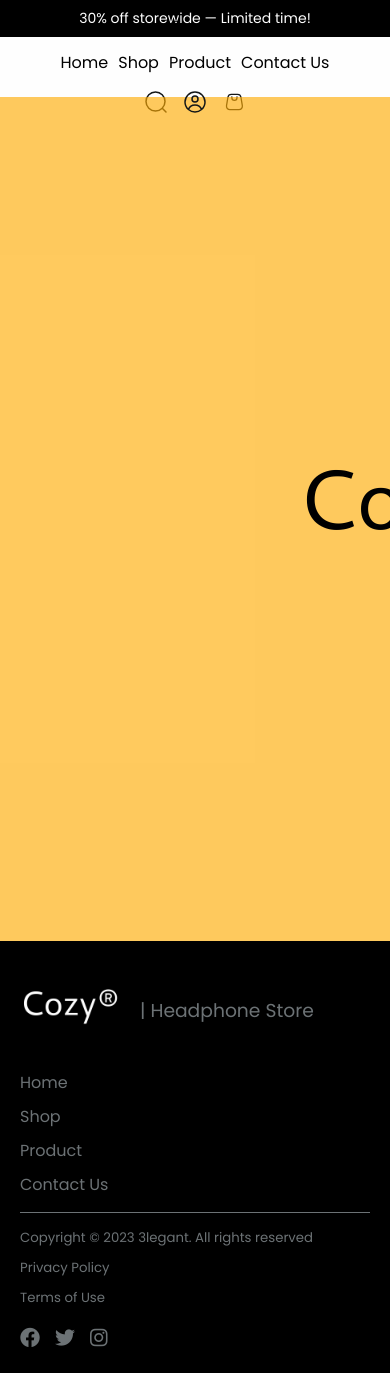
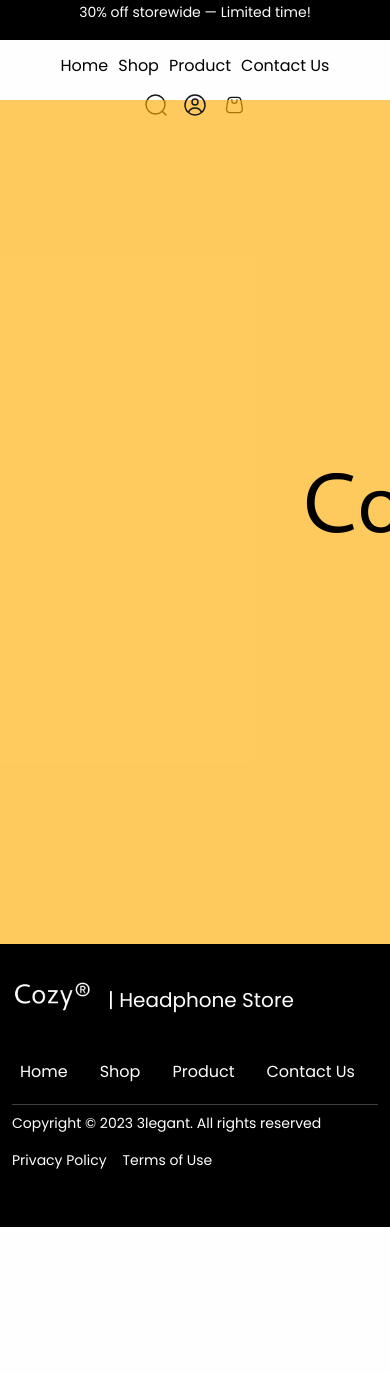
Before and after one commit to Guibertagna/projeto-final, a Vue app: page /userlogin in a window 390 px wide. After the commit the page ends 1227 px from the top, so only its background shows below. Built offline with nearby package versions, Linux system fonts and the light colour scheme.

Commit message:
fazendo chekcout

```diff
--- a/package.json
+++ b/package.json
@@ -10,6 +10,7 @@
   },
   "dependencies": {
     "axios": "^1.8.3",
+    "bootstrap": "^5.3.5",
     "pinia": "^3.0.1",
     "pinia-plugin-persistedstate": "^4.2.0",
     "vue": "^3.5.13",
--- a/src/assets/main.css
+++ b/src/assets/main.css
@@ -1,5 +1,6 @@
 @import url('https://fonts.googleapis.com/css2?family=Poppins:wght@300;400;500;600;700&display=swap');
 
+@import url(https://cdn.jsdelivr.net/npm/bootstrap@5.3.3/dist/css/bootstrap.min.css);
 *,
 *::before,
 *::after {
--- a/src/components/AddressesComponent.vue
+++ b/src/components/AddressesComponent.vue
@@ -1,5 +1,5 @@
 <template>
-    <div>
+    <div class="address-section">
         <div class="all-contet">
             <div class="space-y-4">
                 <label for="streetStore">Rua</label>
@@ -22,8 +22,11 @@
             </div>
         </div>
         <div class="buttons" >
-            <button @click="useAddress.addAddress()">
+            <button class="button" @click="useAddress.addAddress()">
                 Add
+            </button>
+            <button v-if="useAddress.userAddresses.length != 0" class="button-cancel" @click="useAddress.isCreateAddress = false">
+                Cancel
             </button>
         </div>
     </div>
@@ -35,6 +38,15 @@
 
 </script>
 <style>
+.address-section{
+    border: 1px solid #ccc;
+    border-radius: 8px;
+    padding: 20px;
+    margin-top: 20px;
+
+    display: flex;
+    flex-direction: column;
+}
     .input {
         width: 100%;
         padding: 8px;
@@ -44,7 +56,29 @@
         display: block;
         margin-top: 4px;
     }
-
+    .buttons{
+        margin: 20px;
+        display: flex;
+        justify-content: space-between;
+    }
+    .button{
+        background-color: green;
+        color: white;
+        padding: 10px 20px;
+        border: none;
+        border-radius: 4px;
+        cursor: pointer;
+        font-size: 16px;
+    }
+    .button-cancel{
+        background-color: red;
+        color: white;
+        padding: 10px 20px;
+        border: none;
+        border-radius: 4px;
+        cursor: pointer;
+        font-size: 16px;
+    }
     label {
         display: block;
         font-weight: bold;
--- a/src/components/FooterComponent.vue
+++ b/src/components/FooterComponent.vue
@@ -1,142 +1,81 @@
 <template>
-    <div>
-      <link rel="stylesheet" href="https://cdnjs.cloudflare.com/ajax/libs/font-awesome/6.4.2/css/all.min.css">
+  <footer class="bg-primary text-white py-3">
+    <div class="container">
+      <div class="row align-items-center mb-3">
 
-    <div class="footer">
-      <div class="upside">
-        <div class="upside-left">
-          <img src="@/assets/logo-white.png" class="logo" />
-          <h3>| Headphone Store</h3>
+        <div class="col-md-6 d-flex align-items-center mb-3 mb-md-0">
+          <img src="@/assets/logo-white.png" class="img-fluid me-3" style="width: 80px;">
+          <h5 class="mb-0">| Headphone Store</h5>
         </div>
-        <div class="upside-right">
-          <nav class="links">
-            <li>Home</li>
-            <li>Shop</li>
-            <li>Product</li>
-            <li>Contact Us</li>
-          </nav>
+
+
+        <div class="col-md-6">
+          <ul class="nav justify-content-md-end justify-content-start">
+            <li class="nav-item"><a href="#" class="nav-link text-white">Home</a></li>
+            <li class="nav-item"><a href="#" class="nav-link text-white">Shop</a></li>
+            <li class="nav-item"><a href="#" class="nav-link text-white">Product</a></li>
+            <li class="nav-item"><a href="#" class="nav-link text-white">Contact Us</a></li>
+          </ul>
         </div>
       </div>
-      <hr class="thin-line">
-      <div class="underside">
-        <div class="underside-left">
-          <h5>Copyright © 2023 3legant. All rights reserved</h5>
-          <h5>Privacy Policy</h5>
-          <h5>Terms of Use</h5>
+
+      <hr class="my-2 bg-light">
+
+      <div class="row align-items-center">
+
+        <div class="col-md-6 mb-3 mb-md-0">
+          <div class="d-flex flex-wrap gap-3">
+            <small class="mb-0">Copyright © 2023 3legant. All rights reserved</small>
+            <small><a href="#" class="text-white text-decoration-none">Privacy Policy</a></small>
+            <small><a href="#" class="text-white text-decoration-none">Terms of Use</a></small>
           </div>
-        <div class="social-icons">
-          <a href="#"><i class="fab fa-facebook"></i></a>
-          <a href="#"><i class="fab fa-twitter"></i></a>
-          <a href="#"><i class="fab fa-instagram"></i></a>
+        </div>
+
+        <div class="col-md-6 text-md-end">
+          <a href="#" class="text-white mx-2"><i class="fab fa-facebook-f"></i></a>
+          <a href="#" class="text-white mx-2"><i class="fab fa-twitter"></i></a>
+          <a href="#" class="text-white mx-2"><i class="fab fa-instagram"></i></a>
         </div>
       </div>
     </div>
-    </div>
+  </footer>
 </template>
 
-  <script setup></script>
+<script setup>
+
+</script>
 
 <style scoped>
-  .footer {
-    color: var(--neutral-color-04);
-    width: 100%;
-    height: 200px;
-    background-color: var(--primary-color);
-    padding: 20px 40px;
+footer {
+  min-height: 150px;
 }
 
-  .logo {
-    width: 100px;
-    height: auto;
+.bg-primary {
+  background-color: var(--primary-color) !important;
 }
 
-  .upside {
-    display: flex;
-    justify-content: space-between;
-    align-items: center;
-    margin-bottom: 15px;
-  }
-
-  .upside-left {
-    display: flex;
-    align-items: center;
-    gap: 20px;
-  }
-
-  .links {
-    list-style: none;
-    display: flex;
-    gap: 30px;
-  }
-
-  .thin-line {
-    border: none;
-    height: 1px;
-    background-color: var(--neutral-color-04);
-    margin-bottom: 15px;
-  }
-
-  .underside {
-    display: flex;
-    justify-content: space-between;
-    align-items: center;
-    flex-wrap: wrap;
-  }
-
-  .underside-left {
-    display: flex;
-    gap: 20px;
-  }
-
-  .social-icons {
-    display: flex;
-    gap: 15px;
-  }
-
-  .social-icons a {
-    color: var(--neutral-color-04);
-    font-size: 20px;
+.nav-link {
+  padding: 0.25rem 0.5rem;
   transition: color 0.3s ease;
 }
 
-  .social-icons a:hover {
-    color: var(--secondary-color-orange);
-  }
-  @media (max-width: 768px) {
-  .footer {
-    height: auto;
-    padding: 20px;
+.nav-link:hover {
+  color: var(--secondary-color-orange) !important;
 }
 
-  .upside {
-    flex-direction: column;
-    align-items: flex-start;
-    gap: 10px;
+.social-icons a:hover {
+  color: var(--secondary-color-orange) !important;
 }
 
-  .upside-right {
-    width: 100%;
+/* Responsividade */
+@media (max-width: 768px) {
+  footer {
+    padding: 1rem 0;
   }
 
-  .links {
-    flex-direction: column;
-    gap: 10px;
-    padding-left: 0;
-  }
-
-  .underside {
-    flex-direction: column;
-    align-items: flex-start;
-    gap: 15px;
-  }
-
-  .underside-left {
-    flex-direction: column;
-    gap: 10px;
-  }
-
-  .social-icons {
-    align-self: flex-start;
+  .nav {
+    justify-content: flex-start !important;
+    gap: 1rem;
   }
 }
 </style>
--- /dev/null
+++ b/src/components/SelectShipping.vue
@@ -0,0 +1,96 @@
+<template>
+      <div class="all-frete">
+      <div>
+        <div class="radio-options">
+          <h2>Select Shipping</h2>
+          <label>
+            <input type="radio" v-model="useCart.shipping" value= 0 />
+            Free Shipping (R$ 00,00)
+          </label>
+          <label>
+            <input type="radio" v-model="useCart.shipping" value= 10 />
+            Standard Shipping (R$ 10,00)
+          </label>
+          <label>
+            <input type="radio" v-model="useCart.shipping" value= 20 />
+            Express Shipping (R$ 20,00)
+          </label>
+          <label>
+            <input type="radio" v-model="useCart.shipping" value= 30  />
+            Next Day Shipping (R$ 30,00)
+          </label>
+          <br />
+          <div class="cart-summary">
+            <strong
+              >Subtotal:
+              {{ formatCurrency(useCart.finalPrice) }}</strong
+            >
+          </div>
+        </div>
+      </div>
+    </div>
+</template>
+
+<script setup>
+import { useCartProducts } from "@/stores/cartStore";
+const useCart = useCartProducts();
+
+const formatCurrency = (value) => {
+  return new Intl.NumberFormat("pt-BR", {
+    style: "currency",
+    currency: "BRL",
+    minimumFractionDigits: 2,
+  }).format(value);
+};
+</script>
+
+<style  scoped>
+
+.all-frete {
+  display: flex;
+  justify-content: center;
+  align-items: center;
+    flex-direction: column;
+}
+.radio-options {
+  flex: 1 1 300px;
+  background-color: #fff;
+  border-radius: 12px;
+  box-shadow: 0 2px 12px rgba(0, 0, 0, 0.1);
+  padding: 40px;
+  display: flex;
+  flex-direction: column;
+  gap: 20px;
+}
+
+.radio-options h2 {
+  margin-bottom: 10px;
+  font-size: 20px;
+  font-weight: 600;
+}
+
+.radio-options label {
+  display: flex;
+  align-items: center;
+  gap: 10px;
+  padding: 12px;
+  border: 1px solid #ccc;
+  border-radius: 8px;
+  transition: background 0.2s;
+}
+
+.radio-options label:hover {
+  background-color: #f5f5f5;
+}
+
+.cart-summary {
+  margin-top: 20px;
+  font-size: 18px;
+  font-weight: bold;
+  text-align: right;
+  border-top: 1px solid #ddd;
+  padding-top: 15px;
+}
+
+
+</style>
--- a/src/router/index.js
+++ b/src/router/index.js
@@ -7,10 +7,10 @@ import { useAuthenticateStore } from '@/stores/authenticate';
 import CreateProduct from '@/components/CreateProduct.vue';
 import ProfileComponent from '@/components/ProfileComponent.vue';
 import DetailPdroduct from '@/components/DetailPdroduct.vue';
-import CartUser from '@/components/CartUser.vue';
 import AddressesComponent from '@/components/AddressesComponent.vue';
 import OrderComponent from '@/components/OrderComponent.vue';
 import CheckoutView from '@/views/CheckoutView.vue';
+import CartUserView from '@/views/CartUserView.vue';
 
 const routes = [
   { path: '/userlogin', name: 'login', component: LoginView },
@@ -48,7 +48,7 @@ const routes = [
   {
     path: '/cart',
     name: 'cart',
-    component: CartUser,
+    component: CartUserView,
     props: true,
     meta: {title: 'Cart'}
   },
--- /dev/null
+++ b/src/views/CartUserView.vue
@@ -0,0 +1,30 @@
+<template>
+    <div class="allCart">
+      <CartComponent />
+      <SelectShipping/>
+    </div>
+  </template>
+
+
+  <script setup>
+  import CartComponent from "@/components/CartComponent.vue";
+  import SelectShipping from "@/components/SelectShipping.vue";
+  import { useCartProducts } from "@/stores/cartStore";
+import { onMounted } from "vue";
+const useCart = useCartProducts();
+  onMounted(() => {
+    useCart.isCheckout = false;
+  });
+  </script>
+
+  <style scoped>
+  .allCart {
+    display: flex;
+    justify-content: center;
+    gap: 40px;
+    padding: 40px;
+    flex-wrap: wrap;
+  }
+
+
+  </style>
--- a/src/views/CheckoutView.vue
+++ b/src/views/CheckoutView.vue
@@ -1,27 +1,36 @@
 <template>
     <div class="checkout-container">
-        <div>
-            <CartUser/>
-        </div>
-
-        <div>
-            <CheckoutPayment/>
-        </div>
-        <div >
+        <div class="checkout-address">
             <CheckoutAddress/>
         </div>
-
+        <div class="chekcout-cart" >
+            <CartComponent/>
+        </div>
     </div>
 </template>
 
 <script setup>
-import CartUser from '@/components/CartUser.vue';
+import CartComponent from '@/components/CartComponent.vue';
 import CheckoutAddress from '@/components/CheckoutAddress.vue'
 import CheckoutPayment from '@/components/CheckoutPayment.vue';
-import { useCartProducts } from '@/stores/cartStore';
-
 </script>
 
 <style setup>
+.checkout-address{
+        width: 100%;
+        height: 100%;
+    }
+    .checkout-container{
+        margin: 50px;
+        gap: 100px;
+        display: flex;
+        flex-direction: row;
+        justify-content: space-around;
+    }
+    .chekcout-cart{
+        width: 100%;
+        height: 100%;
+    }
+
 
 </style>
```
Also changed, not shown: src/components/CartComponent.vue (renamed from src/components/CartUser.vue, +97 -55 lines), src/components/CheckoutAddress.vue (+68 -47 lines), src/stores/addresses.js (+43 -34 lines), 1 other file (tests, documents, lock files or other folders). Lines whose indentation alone changed are shown as unchanged.
